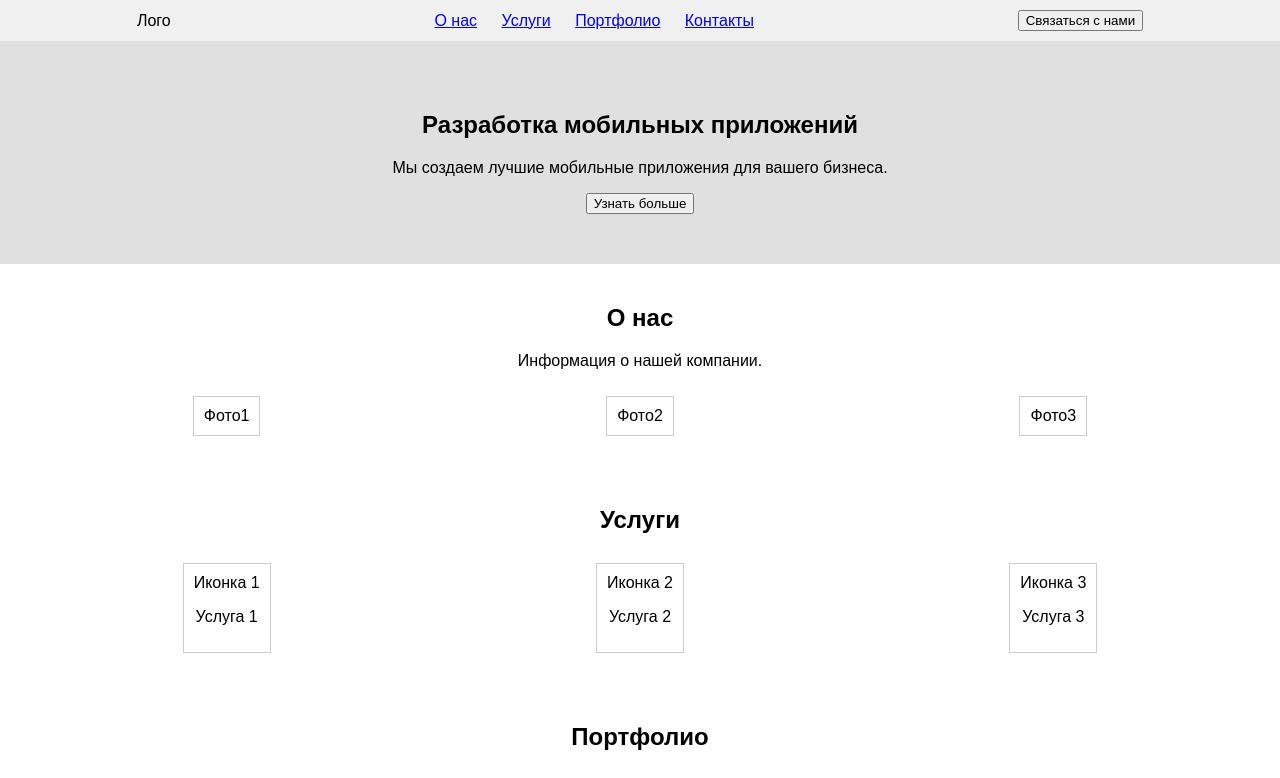
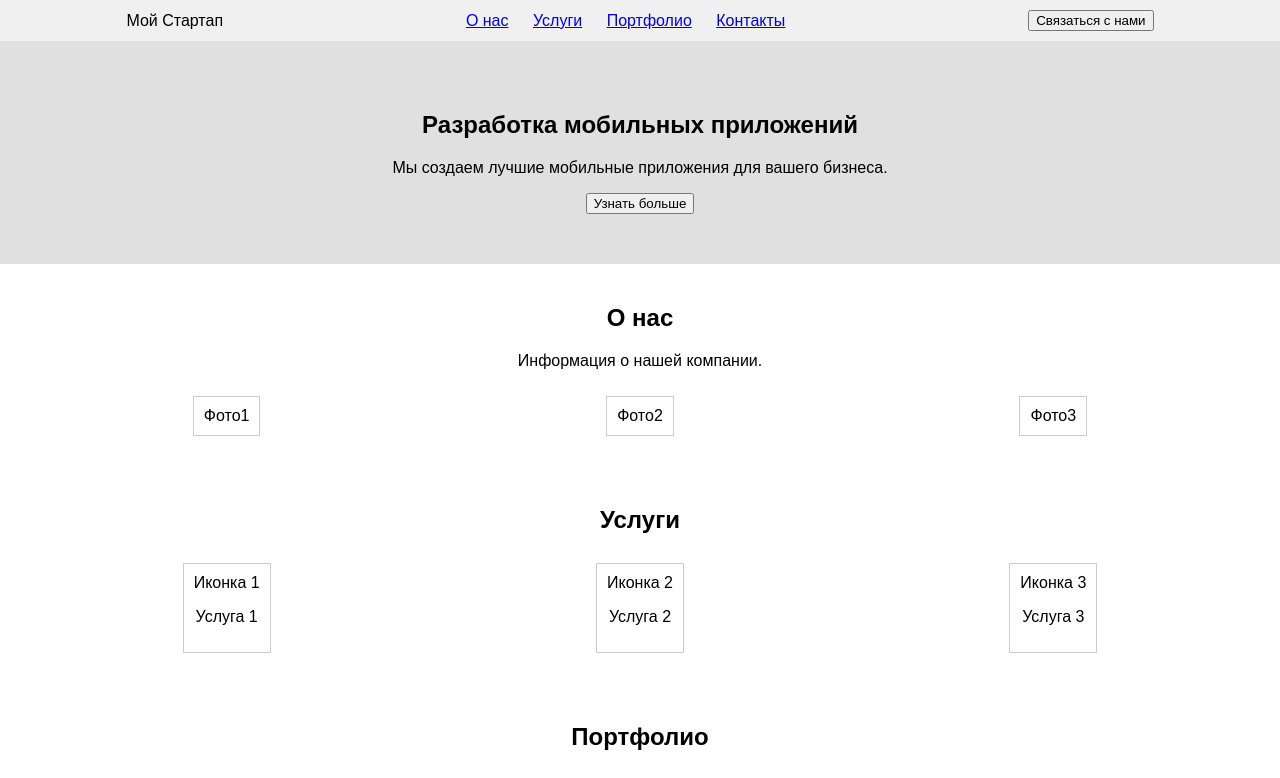
Before and after one commit to MaximMerkul/startup-landing, a plain HTML site: page index.html in a window 1280 px wide. Shown: the top 778 px of the page. Drawn offline with Linux system fonts and the light colour scheme.

Commit message:
Added content to header

```diff
--- a/index.html
+++ b/index.html
@@ -9,14 +9,14 @@
 <body>
 
     <header>
-        <div class="logo">Лого</div>
+        <div class="logo">Мой Стартап</div>
         <nav>
             <a href="#about">О нас</a>
             <a href="#services">Услуги</a>
             <a href="#portfolio">Портфолио</a>
             <a href="#contacts">Контакты</a>
         </nav>
-         <button>Связаться с нами</button>
+        <button>Связаться с нами</button>
     </header>
 
     <section class="banner">
```
